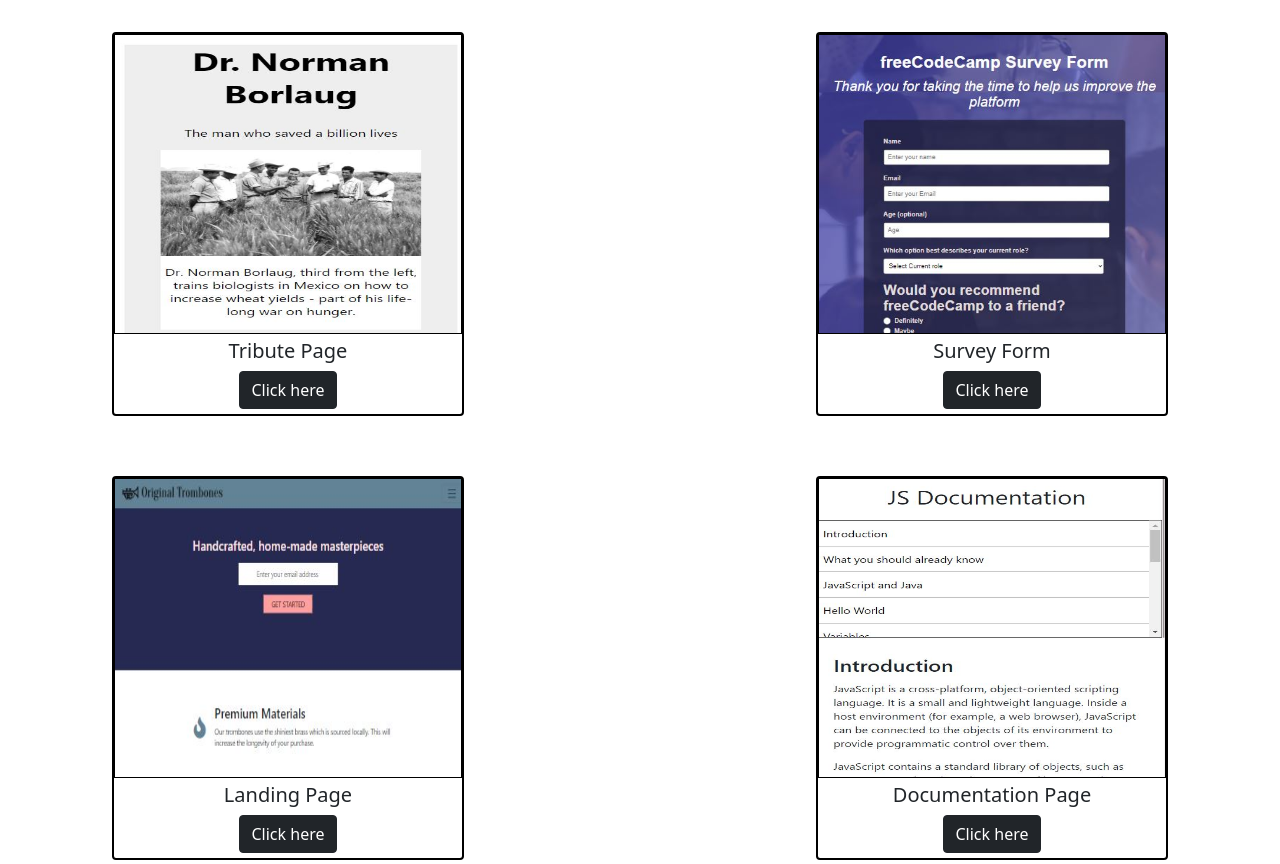
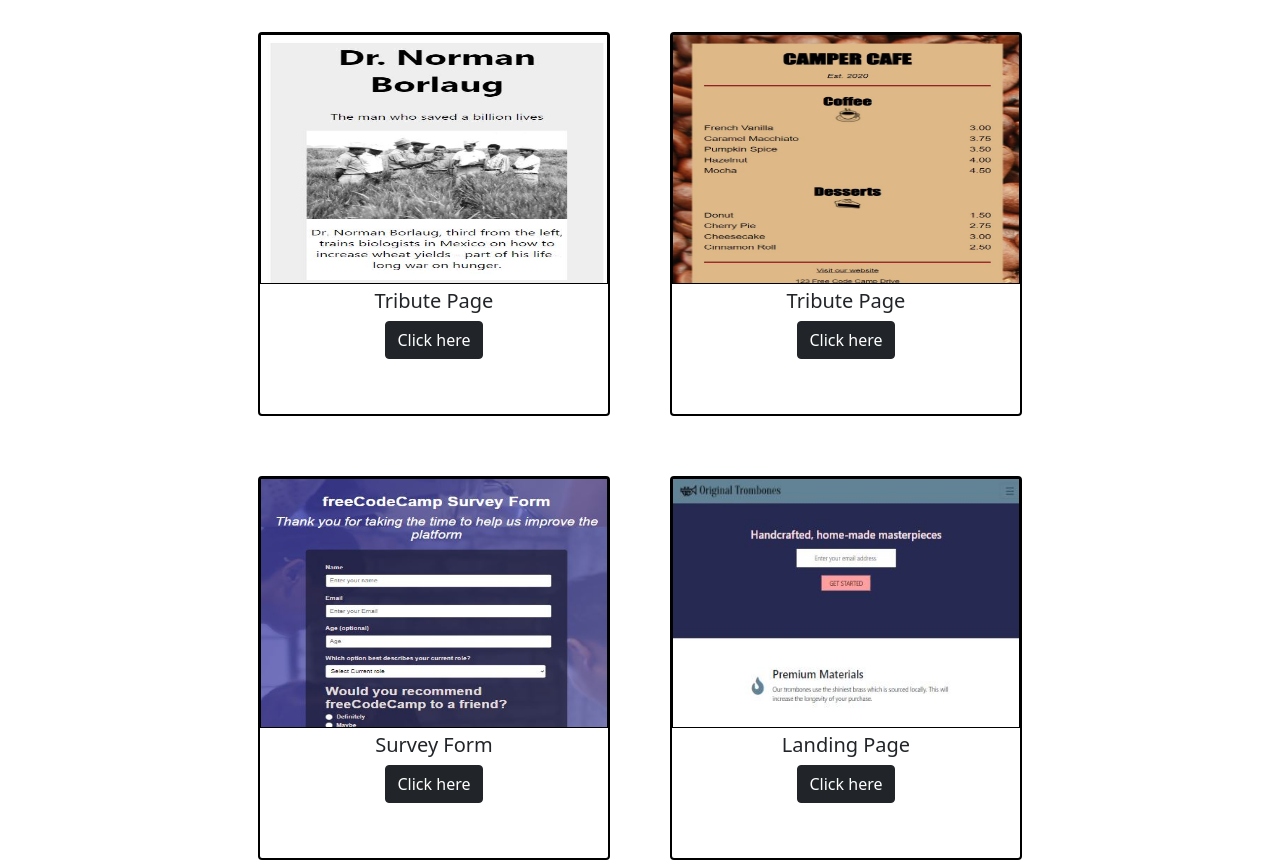
Before and after one commit to ApekshaGawade/Apeksha_Portfolio, a plain HTML site: page index.html in a window 1280 px wide. Shown: the part 668-1532 px from the top of the page. Drawn offline with nearby package versions, Linux system fonts and the light colour scheme.

Commit message:
Update index.html

```diff
--- a/index.html
+++ b/index.html
@@ -42,11 +42,11 @@
     <!-- Projects -->
     <div class="container-fluid" id="projects">
       <div class="container projects">
-        <div class="row gx-0 justify-content-between">
+        <div class="row gx-0 justify-content-center">
           <h1 class="title">Projects</h1>
 
           <div class="card my-card">
-                <img src="Images/tribute_page.JPG" height="300px;">
+                <img src="Images/tribute_page.JPG" height="250px;">
                 <div class="card-body">
                   <h5 class="card-title">Tribute Page</h5>
                   <a href="https://apekshagawade.github.io/Tribute_page/" target="_blank">
@@ -56,7 +56,17 @@
           </div>
 
           <div class="card my-card">
-              <img src="Images/Survey.JPG" height="300px;">
+            <img src="Images/Menu.JPG" height="250px;">
+            <div class="card-body">
+              <h5 class="card-title">Tribute Page</h5>
+              <a href="https://apekshagawade.github.io/Cafe-Menu/" target="_blank">
+              <button class="btn btn-dark">Click here</button>
+              </a>
+            </div>
+          </div>
+
+          <div class="card my-card">
+              <img src="Images/Survey.JPG" height="250px;">
               <div class="card-body">
                 <h5 class="card-title">Survey Form</h5>
                 <a href="https://apekshagawade.github.io/Survey_form/" target="_blank">
@@ -66,7 +76,7 @@
           </div>
 
         <div class="card my-card">
-            <img src="Images/landing.JPG" height="300px;">
+            <img src="Images/landing.JPG" height="250px;">
             <div class="card-body">
               <h5 class="card-title">Landing Page</h5>
               <a href="https://apekshagawade.github.io/Landing_page/" target="_blank">
@@ -76,7 +86,7 @@
         </div>
 
         <div class="card my-card">
-          <img src="Images/documentation.JPG" height="300px;">
+          <img src="Images/documentation.JPG" height="250px;">
           <div class="card-body">
             <h5 class="card-title">Documentation Page</h5>
             <a href="https://apekshagawade.github.io/Sample_doc/" target="_blank">
@@ -86,7 +96,7 @@
       </div>
 
       <div class="card my-card">
-        <img src="Images/tourism.JPG" height="300px;">
+        <img src="Images/tourism.JPG" height="250px;">
         <div class="card-body">
           <h5 class="card-title">Bali Tourism</h5>
           <a href="https://apekshagawade.github.io/Tourism/" target="_blank">
@@ -96,7 +106,7 @@
       </div>
 
       <div class="card my-card">
-        <img src="Images/restaurant.JPG" height="300px;">
+        <img src="Images/restaurant.JPG" height="250px;">
         <div class="card-body">
           <h5 class="card-title">Restaurant</h5>
           <a href="https://apekshagawade.github.io/Restaurant_Foodaholic/" target="_blank">
@@ -106,7 +116,7 @@
       </div>
 
       <div class="card my-card">
-        <img src="Images/company.JPG" height="300px;">
+        <img src="Images/company.JPG" height="250px;">
         <div class="card-body">
           <h5 class="card-title">Company Page</h5>
           <a href="https://apekshagawade.github.io/Webpages/" target="_blank">
```
